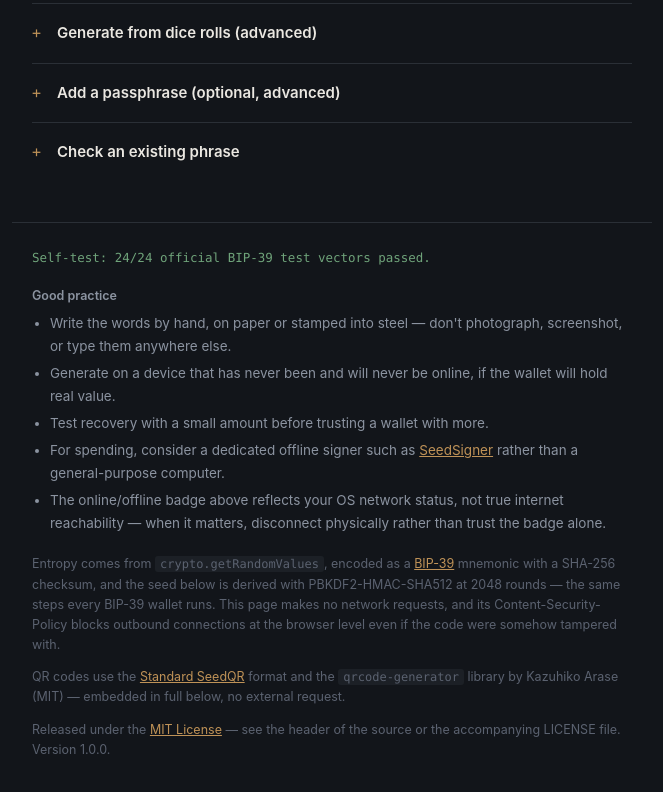
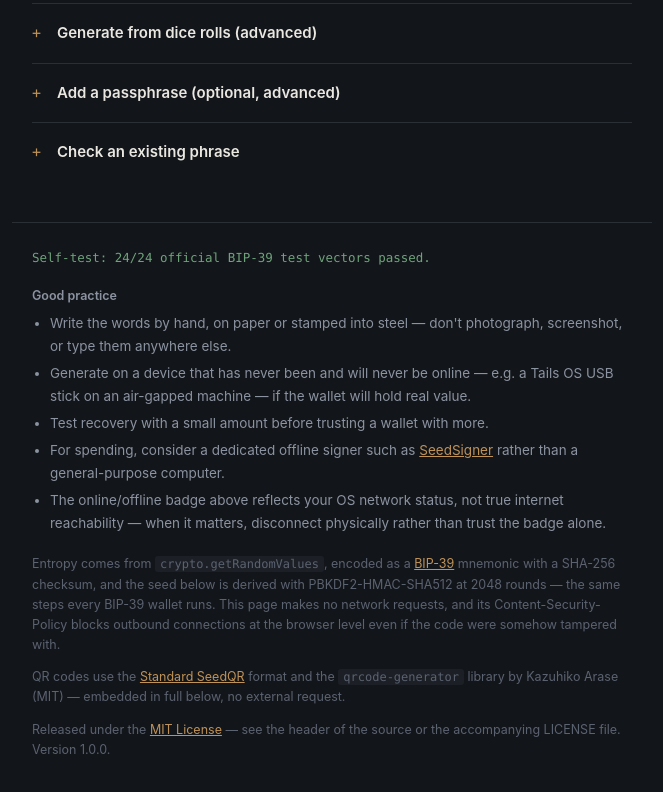
Before and after one commit to Solo-in-Code/bip39-seed-generator, a plain HTML site: page index.html in a window 1280 px wide. Shown: the part 739-1531 px from the top of the page, without its empty margins (308-971 px from the left). Drawn offline with Linux system fonts and the light colour scheme.

Commit message:
Clarify device generation instructions for wallets

```diff
--- a/index.html
+++ b/index.html
@@ -309,7 +309,7 @@ details.section .section-body{padding-top:14px;}
     <span class="field-label">Good practice</span>
     <ul>
       <li>Write the words by hand, on paper or stamped into steel — don't photograph, screenshot, or type them anywhere else.</li>
-      <li>Generate on a device that has never been and will never be online, if the wallet will hold real value.</li>
+      <li>Generate on a device that has never been and will never be online — e.g. a Tails OS USB stick on an air-gapped machine — if the wallet will hold real value.</li>
       <li>Test recovery with a small amount before trusting a wallet with more.</li>
       <li>For spending, consider a dedicated offline signer such as <a href="https://github.com/SeedSigner/seedsigner" target="_blank" rel="noopener">SeedSigner</a> rather than a general-purpose computer.</li>
       <li>The online/offline badge above reflects your OS network status, not true internet reachability — when it matters, disconnect physically rather than trust the badge alone.</li>
```
